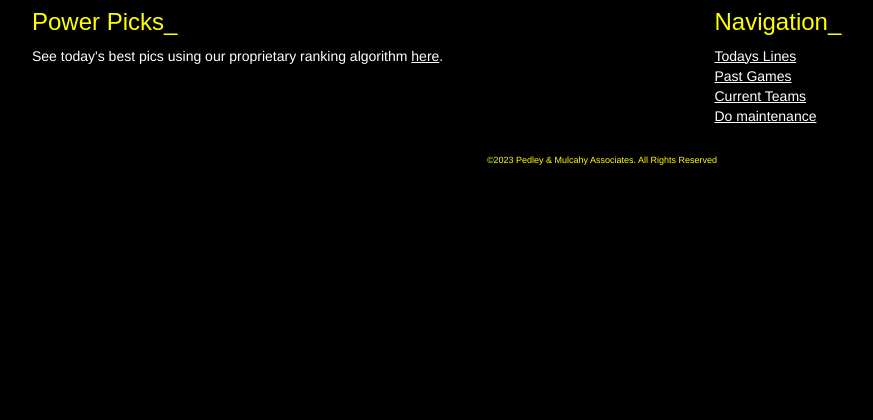
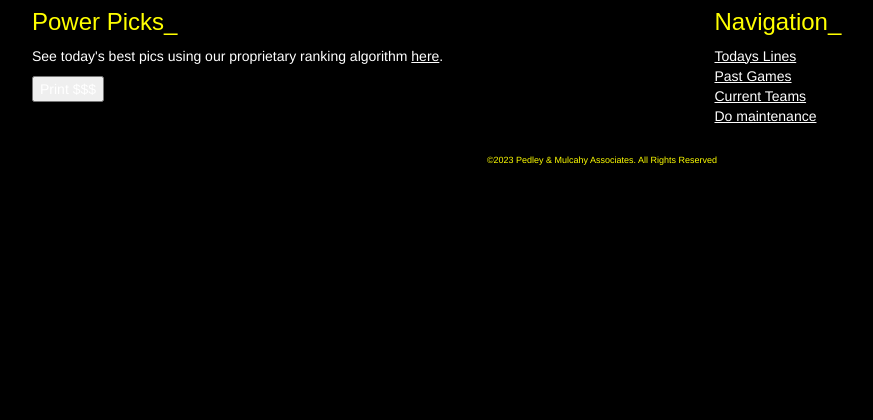
Before and after one commit to dmulch/NBA_bet_scraper_website, a Django app: page / in a window 1280 px wide. Shown: the part 172-592 px from the top of the page, without its empty margins (38-911 px from the left). Run offline with Django 4.2, Linux system fonts and the light colour scheme; some libraries are stand-ins or nearby versions; some web fonts are replaced.

Commit message:
button attempt 2

```diff
--- a/templates/home.html
+++ b/templates/home.html
@@ -40,6 +40,9 @@ The current time is:
             <div class="col-sm-7">
                 <h3 class="tomorrow">Power Picks_</h3>
                 <p>See today's best pics using our proprietary ranking algorithm <a href="{% url 'bets' %}">here</a>.</p>
+                <a href="{% url 'bets' %}">
+                    <button>Print $$$</button>
+                </a>
             </div>
             <div class="col-sm-5">
                 <h3 class="tomorrow">Navigation_</h3>
```
